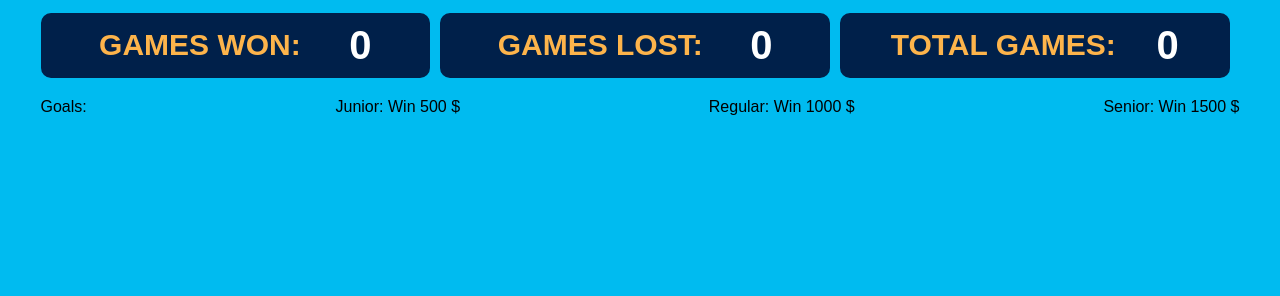
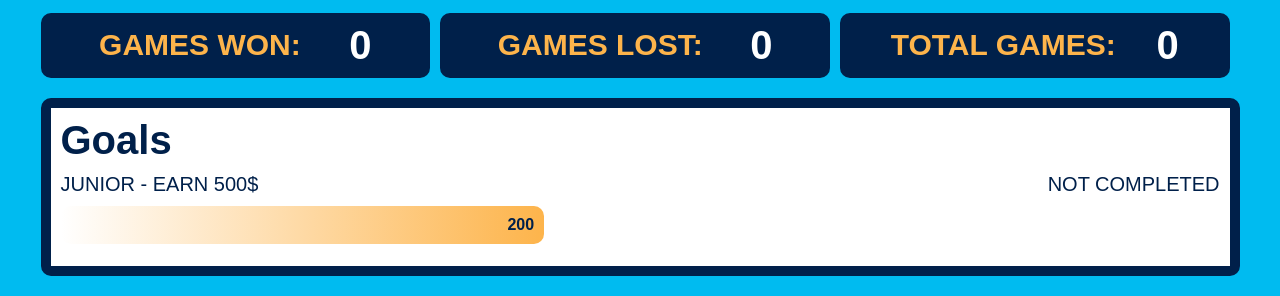
Before and after one commit to feandev/frontend-jackpot, a website built with webpack: page src/index.html in a window 1280 px wide. Shown: the part 708-1004 px from the top of the page. Before the commit the page ends 824 px from the top, so only its background shows below. Built offline with nearby package versions, Linux system fonts and the light colour scheme.

Commit message:
added progress module and section

```diff
--- a/src/app/modules/game.js
+++ b/src/app/modules/game.js
@@ -2,6 +2,7 @@ import Wallet from './wallet'
 import Result from './result'
 import Stats from './gameStats'
 import Draw from './draw'
+import Progress from './progress'
 import dolarImageSource from '../assets/img/dolar.png'
 
 export default class Game {
@@ -10,6 +11,7 @@ export default class Game {
         this.wallet = new Wallet(money);
         this.stats = new Stats();
         this.colors = new Draw();
+        this.progress = new Progress(500, 750, 1000)
         this.dolarImage = dolarImageSource;
 
         // bind to object game
@@ -70,5 +72,9 @@ export default class Game {
 
         this.render(colors, this.wallet.showWallet(), result, this.stats.checkStats(), bet, moneyWon );
 
+        let progress = this.progress.calculateProgress(this.wallet.showWallet());
+
+        console.log(progress)
+
     }
 }
--- /dev/null
+++ b/src/app/modules/progress.js
@@ -0,0 +1,22 @@
+export default class Progress {
+
+  constructor(junior, mid, senior) {
+
+    this.goals = [this.junior = junior, this.mid = mid, this.senior = senior ]
+  }
+
+  calculateProgress(wallet) {
+
+    let progresses = [];
+
+    for (let i = 0; i < this.goals.length; i++) {
+
+      const progress = Math.floor((wallet / this.goals[i]) * 100)
+
+      progresses.push(progress)
+    }
+
+    return progresses;
+
+  }
+}
--- a/src/app/styles/parts/base.sass
+++ b/src/app/styles/parts/base.sass
@@ -15,6 +15,7 @@ $mobile: 768px
 
 body
   font-family: $font-main
+  color: $main-color
   background-color: $fourth-color
 
 
--- a/src/app/styles/parts/main.sass
+++ b/src/app/styles/parts/main.sass
@@ -9,9 +9,7 @@
   font-weight: 900
   text-align: center
   text-transform: uppercase
-  background: linear-gradient(to right, #fff, $second-color, )
-  -webkit-background-clip: text
-  -webkit-text-fill-color: transparent
+  @include gradient-txt
   position: relative
 
   &::before,&::after
@@ -86,4 +84,36 @@
     // animation: heartbeat 1.5s infinite
     margin: 0 0 0 10px
 
-  .goals
+.goals
+  @include black-border
+  background-color: #fff
+  padding: 10px
+
+  &__title
+    font-size: 40px
+    font-weight: 700
+
+  .goal
+
+    &__number
+      display: flex
+      justify-content: space-between
+      padding: 10px 0
+
+      &_txt
+        font-size: 20px
+
+  .bar
+    height: 30px
+    margin-bottom: 20px
+
+    &__inner
+      width: 40%
+      border-radius: 10px
+      padding: 10px
+      background: linear-gradient(to right, #fff, $second-color,)
+      display: flex
+      justify-content: end
+
+      &_money
+        font-weight: 700
--- a/src/app/styles/parts/mixins.sass
+++ b/src/app/styles/parts/mixins.sass
@@ -1,3 +1,8 @@
 @mixin black-border
-		border: 10px solid $main-color
-		border-radius: 10px
+	border: 10px solid $main-color
+	border-radius: 10px
+
+@mixin gradient-txt
+	background: linear-gradient(to right, #fff, $second-color,)
+	-webkit-background-clip: text
+	-webkit-text-fill-color: transparent
--- a/src/index.html
+++ b/src/index.html
@@ -39,14 +39,22 @@
         <div class="panel__el">Total games:<span id="games" class="panel__val" ></span></div>
       </div>
     </section>
-    <sections class="goals section">
-      <div class="panel">
-        <div>Goals:</div>
-        <div>Junior: Win 500 $</div>
-        <div>Regular: Win 1000 $</div>
-        <div>Senior: Win 1500 $</div>
+    <section class="goals section">
+      <p class="goals__title">Goals</p>
+      <div class="goal">
+        <div class="goal__number">
+          <div>
+            <p class="goal__number_txt">JUNIOR - EARN 500$</p>
+          </div>
+            <p class="goal__number_txt">NOT COMPLETED</p>
+        </div>
+        <div class="bar">
+          <div class="bar__inner bar__0"><span id="wallet" class="bar__inner_money" >200</span> </div>
+        </div>
       </div>
-    </sections>
+
+
+    </section>
 
 
 
```
